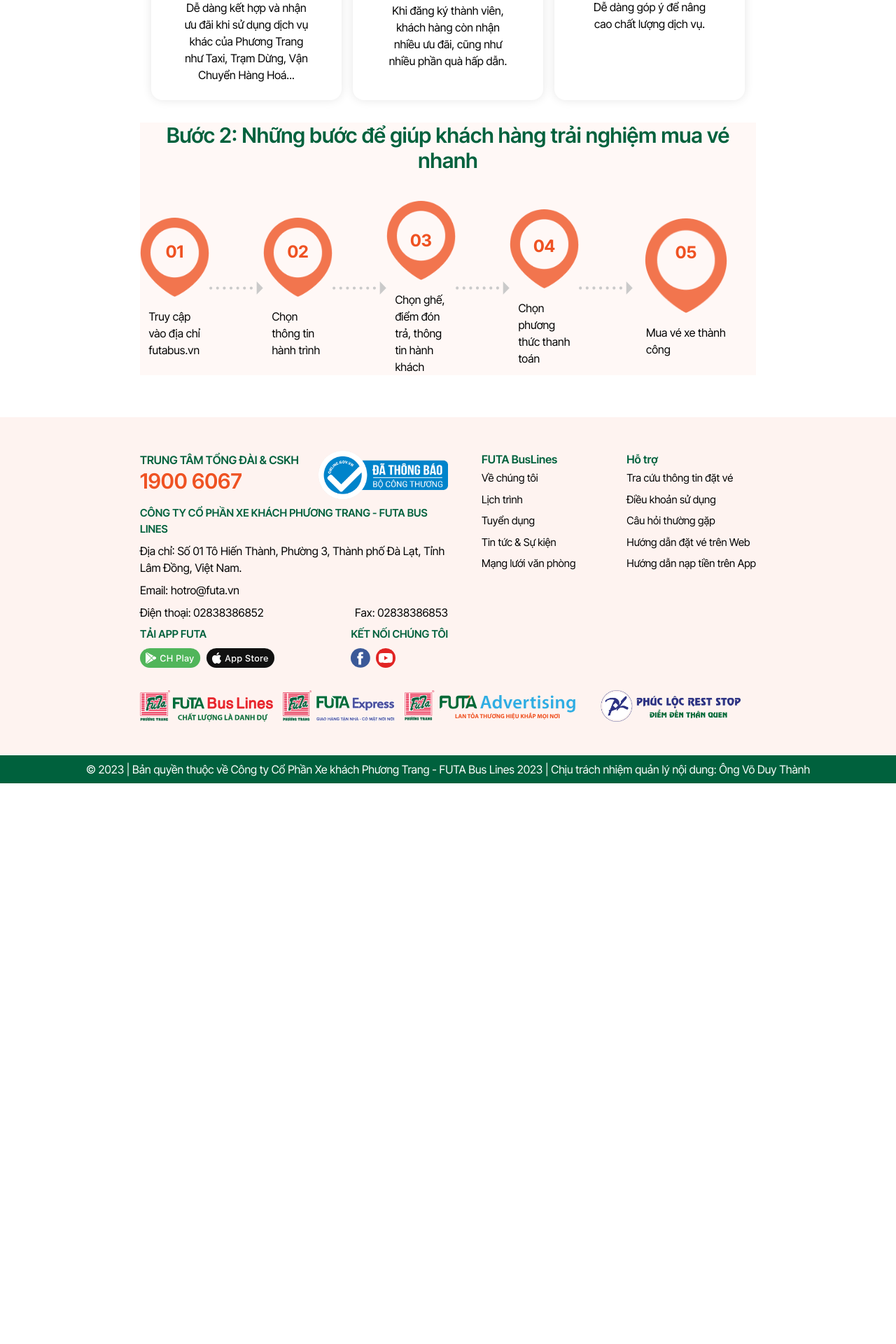
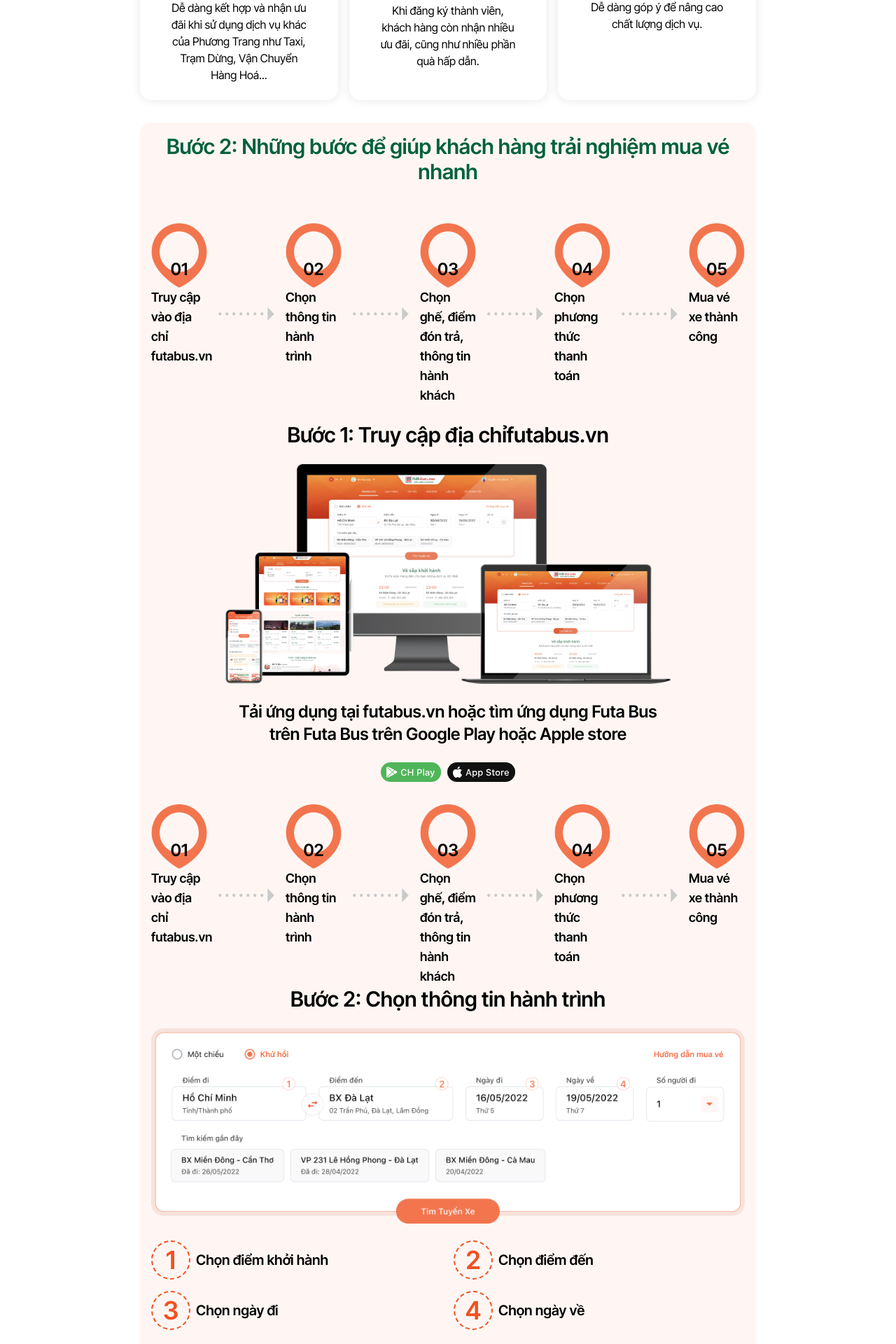
Before and after one commit to hnduong0711/Futa, a React (Vite) app: page /huong-dan-dat-ve-tren-web in a window 1280 px wide. Shown: the part 1359-3279 px from the top of the page at 70% size. Before the commit the page ends 2478 px from the top, so only its background shows below. Built offline with nearby package versions, Linux system fonts and the light colour scheme.

Commit message:
complete guide buy ticket

```diff
--- a/src/pages/GuideBuyPage.jsx
+++ b/src/pages/GuideBuyPage.jsx
@@ -6,13 +6,81 @@
   GBTChair,
   GBTComfortable,
   GBTcomment,
+  GBTCoStep3,
   GBTInterest,
+  GBTStep1,
+  GBTStep2_1,
+  GBTStep2_2,
+  GBTStep3,
+  GBTStep4,
+  GBTStep5,
   GBTStepProgress,
   GBTTime,
   GBTUlity,
 } from "../assets";
 
 const GuideBuyPage = () => {
+  const FlowSection = () => {
+    return (
+      <div className="grid grid-cols-9 gap-4">
+        {/* Step 1 */}
+        <div className="flex flex-col relative">
+          <img src={GBTBoundStepActive} alt="" />
+          <span className="absolute top-1/2 left-1/2 translate-x-[-50%] translate-y-[-250%] font-semibold text-2xl">
+            01
+          </span>
+          <span className="text-lg">Truy cập vào địa chỉ futabus.vn</span>
+        </div>
+        <div className="flex flex-col justify-center">
+          <img src={GBTStepProgress} alt="" className="" />
+        </div>
+        {/* Step 2 */}
+        <div className="flex flex-col relative">
+          <img src={GBTBoundStepActive} alt="" />
+          <span className="absolute top-1/2 left-1/2 translate-x-[-50%] translate-y-[-250%] font-semibold text-2xl">
+            02
+          </span>
+          <span className="text-lg">Chọn thông tin hành trình</span>
+        </div>
+        <div className="flex flex-col justify-center">
+          <img src={GBTStepProgress} alt="" className="" />
+        </div>
+        {/* Step 3 */}
+        <div className="flex flex-col relative">
+          <img src={GBTBoundStepActive} alt="" />
+          <span className="absolute top-1/2 left-1/2 translate-x-[-50%] translate-y-[-250%] font-semibold text-2xl">
+            03
+          </span>
+          <span className="text-lg">
+            Chọn ghế, điểm đón trả, thông tin hành khách
+          </span>
+        </div>
+        <div className="flex flex-col justify-center">
+          <img src={GBTStepProgress} alt="" className="" />
+        </div>
+        {/* Step 4 */}
+        <div className="flex flex-col relative">
+          <img src={GBTBoundStepActive} alt="" />
+          <span className="absolute top-1/2 left-1/2 translate-x-[-50%] translate-y-[-250%] font-semibold text-2xl">
+            04
+          </span>
+          <span className="text-lg">Chọn phương thức thanh toán</span>
+        </div>
+        <div className="flex flex-col justify-center">
+          <img src={GBTStepProgress} alt="" className="" />
+        </div>
+        {/* Step 5 */}
+        <div className="flex flex-col relative">
+          <img src={GBTBoundStepActive} alt="" />
+          <span className="absolute top-1/2 left-1/2 translate-x-[-50%] translate-y-[-250%] font-semibold text-2xl">
+            05
+          </span>
+          <span className="text-lg">Mua vé xe thành công</span>
+        </div>
+      </div>
+    );
+  };
+
   return (
     <div className="px-50 py-10">
       <div className="flex flex-col items-center space-y-8 py-5">
@@ -81,13 +149,14 @@
             giúp Khách hàng tiết kiệm thời gian quý báu.
           </span>
         </div>
+        {/* Step 1 */}
         <div className="flex flex-col items-center">
           <span className="text-futa-heading text-3xl font-semibold text-center pb-6">
             Bước 1: Những trải nghiệm nổi bật mà Ứng Dụng Mua Vé{" "}
             <span className="text-futa-primary">FUTA Bus</span> và Website{" "}
             <span className="text-futa-primary">futabus.vn</span> mang lại
           </span>
-          <div className="grid grid-cols-3 gap-4 px-4">
+          <div className="grid grid-cols-3 gap-4">
             <div className="flex flex-col items-center space-y-6 shadow-[0_0_14px_rgba(0,0,0,0.1)] rounded-2xl p-6">
               <img src={GBTTime} alt="icon" />
               <span className="px-5 text-center">
@@ -129,86 +198,216 @@
             </div>
           </div>
         </div>
-        <div className="flex flex-col items-center bg-futa-primary-hover/5 space-y-4">
+        {/* Step 2 */}
+        <div className="p-4 flex flex-col items-center bg-futa-primary/5 rounded-2xl w-full space-y-8 font-semibold">
           <span className="text-futa-heading text-3xl font-semibold text-center pb-6">
             Bước 2: Những bước để giúp khách hàng trải nghiệm mua vé nhanh
           </span>
-          <div className="flex justify-center items-center relative">
-            <div className="basis-1/5 flex">
-              <div className="flex flex-col relative items-center space-y-4">
-                <img
-                  src={GBTBoundStepActive}
-                  className="w-[80px] lg:w-[118px]"
-                  alt=""
-                />
-                <span className="absolute font-bold text-2xl top-1/6 text-futa-primary">
+          {/* Step 2.1 */}
+          <div className="flex flex-col w-full font-semibold items-center space-y-6">
+            {/* Flow section */}
+            <div className="grid grid-cols-9 gap-4">
+              {/* Step 1 */}
+              <div className="flex flex-col relative">
+                <img src={GBTBoundStepActive} alt="" />
+                <span className="absolute top-1/2 left-1/2 translate-x-[-50%] translate-y-[-250%] font-semibold text-2xl">
                   01
                 </span>
-                <span className="w-3/4">Truy cập vào địa chỉ futabus.vn</span>
+                <span className="text-lg">Truy cập vào địa chỉ futabus.vn</span>
               </div>
-              <img src={GBTStepProgress} className="" alt="" />
-            </div>
-            <div className="basis-1/5 flex">
-              <div className="flex flex-col relative items-center space-y-4">
-                <img
-                  src={GBTBoundStepActive}
-                  className="w-[80px] lg:w-[118px]"
-                  alt=""
-                />
-                <span className="absolute font-bold text-2xl top-1/6 text-futa-primary">
+              <div className="flex flex-col justify-center">
+                <img src={GBTStepProgress} alt="" className="" />
+              </div>
+              {/* Step 2 */}
+              <div className="flex flex-col relative">
+                <img src={GBTBoundStepActive} alt="" />
+                <span className="absolute top-1/2 left-1/2 translate-x-[-50%] translate-y-[-250%] font-semibold text-2xl">
                   02
                 </span>
-                <span className="w-3/4">Chọn thông tin hành trình</span>
+                <span className="text-lg">Chọn thông tin hành trình</span>
               </div>
-              <img src={GBTStepProgress} className="" alt="" />
-            </div>
-
-            <div className="basis-1/5 flex">
-              <div className="flex flex-col relative items-center space-y-4">
-                <img
-                  src={GBTBoundStepActive}
-                  className="w-[80px] lg:w-[118px]"
-                  alt=""
-                />
-                <span className="absolute font-bold text-2xl top-1/6 text-futa-primary">
+              <div className="flex flex-col justify-center">
+                <img src={GBTStepProgress} alt="" className="" />
+              </div>
+              {/* Step 3 */}
+              <div className="flex flex-col relative">
+                <img src={GBTBoundStepActive} alt="" />
+                <span className="absolute top-1/2 left-1/2 translate-x-[-50%] translate-y-[-250%] font-semibold text-2xl">
                   03
                 </span>
-                <span className="w-3/4">
+                <span className="text-lg">
                   Chọn ghế, điểm đón trả, thông tin hành khách
                 </span>
               </div>
-              <img src={GBTStepProgress} className="" alt="" />
-            </div>
-
-            <div className="basis-1/5 flex">
-              <div className="flex flex-col relative items-center space-y-4">
-                <img
-                  src={GBTBoundStepActive}
-                  className="w-[80px] lg:w-[118px]"
-                  alt=""
-                />
-                <span className="absolute font-bold text-2xl top-1/6 text-futa-primary">
+              <div className="flex flex-col justify-center">
+                <img src={GBTStepProgress} alt="" className="" />
+              </div>
+              {/* Step 4 */}
+              <div className="flex flex-col relative">
+                <img src={GBTBoundStepActive} alt="" />
+                <span className="absolute top-1/2 left-1/2 translate-x-[-50%] translate-y-[-250%] font-semibold text-2xl">
                   04
                 </span>
-                <span className="w-3/4">Chọn phương thức thanh toán</span>
+                <span className="text-lg">Chọn phương thức thanh toán</span>
               </div>
-              <img src={GBTStepProgress} className="" alt="" />
-            </div>
-
-            <div className="basis-1/5 flex">
-              <div className="flex flex-col relative items-center space-y-4">
-                <img
-                  src={GBTBoundStepActive}
-                  className="w-[80px] lg:w-[118px]"
-                  alt=""
-                />
-                <span className="absolute font-bold text-2xl top-1/6 text-futa-primary">
+              <div className="flex flex-col justify-center">
+                <img src={GBTStepProgress} alt="" className="" />
+              </div>
+              {/* Step 5 */}
+              <div className="flex flex-col relative">
+                <img src={GBTBoundStepActive} alt="" />
+                <span className="absolute top-1/2 left-1/2 translate-x-[-50%] translate-y-[-250%] font-semibold text-2xl">
                   05
                 </span>
-                <span className="w-3/4">Mua vé xe thành công</span>
+                <span className="text-lg">Mua vé xe thành công</span>
+              </div>
+            </div>
+            <span className="text-3xl text-center">
+              Bước 1: Truy cập địa chỉfutabus.vn
+            </span>
+            <img src={GBTStep1} alt="step2.1" className="w-3/4" />
+            <span className="text-2xl text-center w-3/4">
+              Tải ứng dụng tại futabus.vn hoặc tìm ứng dụng Futa Bus trên Futa
+              Bus trên Google Play hoặc Apple store
+            </span>
+            <div className="flex flex-col items-center space-y-2">
+              <div className="flex space-x-2">
+                <img
+                  src={Chplay}
+                  alt="chplay"
+                  className="cursor-pointer"
+                  onClick={() =>
+                    window.open(
+                      "https://play.google.com/store/apps/details?id=client.facecar.com",
+                      "_blank"
+                    )
+                  }
+                />
+                <img
+                  src={Appstore}
+                  alt="chplay"
+                  className="cursor-pointer"
+                  onClick={() =>
+                    window.open(
+                      "https://apps.apple.com/vn/app/futa/id1126633800",
+                      "_blank"
+                    )
+                  }
+                />
               </div>
             </div>
           </div>
+
+          {/* Step 2.2.1 */}
+          <div className="flex flex-col items-center">
+            {/* Flow section */}
+            {FlowSection()}
+            <span className="text-3xl text-center pb-6">
+              Bước 2: Chọn thông tin hành trình
+            </span>
+            <img src={GBTStep2_1} alt="step2.1" />
+            <div className="grid grid-cols-2 grid-rows-2 gap-4 pt-6 w-full">
+              <div className="flex space-x-2 items-center">
+                <span className="border-2 border-dashed border-futa-primary rounded-full size-14 font-semibold flex justify-center items-center text-4xl text-futa-primary">
+                  1
+                </span>
+                <span className="text-xl font-semibold">
+                  Chọn điểm khởi hành
+                </span>
+              </div>
+              <div className="flex space-x-2 items-center">
+                <span className="border-2 border-dashed border-futa-primary rounded-full size-14 font-semibold flex justify-center items-center text-4xl text-futa-primary">
+                  2
+                </span>
+                <span className="text-xl font-semibold">Chọn điểm đến</span>
+              </div>
+              <div className="flex space-x-2 items-center">
+                <span className="border-2 border-dashed border-futa-primary rounded-full size-14 font-semibold flex justify-center items-center text-4xl text-futa-primary">
+                  3
+                </span>
+                <span className="text-xl font-semibold">Chọn ngày đi</span>
+              </div>
+              <div className="flex space-x-2 items-center">
+                <span className="border-2 border-dashed border-futa-primary rounded-full size-14 font-semibold flex justify-center items-center text-4xl text-futa-primary">
+                  4
+                </span>
+                <span className="text-xl font-semibold">Chọn ngày về</span>
+              </div>
+            </div>
+          </div>
+          {/* Step 2.2.2 */}
+          <div className="flex flex-col items-center">
+            <img src={GBTStep2_2} alt="step2.1" />
+            <div className="grid grid-cols-2 grid-rows-3 gap-4 pt-6 w-full">
+              <div className="flex space-x-2 items-center">
+                <span className="border-2 border-dashed border-futa-primary rounded-full size-14 font-semibold flex justify-center items-center text-4xl text-futa-primary">
+                  1
+                </span>
+                <span className="text-xl font-semibold">
+                  Chọn điểm khởi hành
+                </span>
+              </div>
+              <div className="flex space-x-2 items-center">
+                <span className="border-2 border-dashed border-futa-primary rounded-full size-14 font-semibold flex justify-center items-center text-4xl text-futa-primary">
+                  2
+                </span>
+                <span className="text-xl font-semibold">Chọn điểm đến</span>
+              </div>
+              <div className="flex space-x-2 items-center">
+                <span className="border-2 border-dashed border-futa-primary rounded-full size-14 font-semibold flex justify-center items-center text-4xl text-futa-primary">
+                  3
+                </span>
+                <span className="text-xl font-semibold">Chọn ngày đi</span>
+              </div>
+              <div className="flex space-x-2 items-center">
+                <span className="border-2 border-dashed border-futa-primary rounded-full size-14 font-semibold flex justify-center items-center text-4xl text-futa-primary">
+                  4
+                </span>
+                <span className="text-xl font-semibold">Chọn ngày về</span>
+              </div>
+              <div className="flex space-x-2 items-center">
+                <span className="border-2 border-dashed border-futa-primary rounded-full size-14 font-semibold flex justify-center items-center text-4xl text-futa-primary">
+                  5
+                </span>
+                <span className="text-xl font-semibold">Chọn nhanh số ghế</span>
+              </div>
+            </div>
+          </div>
+          {/* Step 2.3 */}
+          <div className="flex flex-col items-center">
+            {/* Flow section */}
+            {FlowSection()}
+            <span className="text-3xl text-center">
+              Bước 3: Chọn ghế, điểm đón trả, thông tin hành khách
+            </span>
+            <img src={GBTStep3} alt="step2.3" className="" />
+          </div>
+          {/* Step 2.4 */}
+          <div className="flex flex-col items-center">
+            {/* Flow section */}
+            {FlowSection()}
+            <span className="text-3xl text-center">
+              Bước 4: Chọn phương thức thanh toán
+            </span>
+            <img src={GBTStep4} alt="step2.4" className="" />
+          </div>
+          {/* Step 2.5 */}
+          <div className="flex flex-col items-center">
+            {/* Flow section */}
+            {FlowSection()}
+            <span className="text-3xl text-center">
+              Bước 5: Mua vé thành công
+            </span>
+            <img src={GBTStep5} alt="step2.5" className="" />
+          </div>
+        </div>
+        {/* Step 3 */}
+        <div className="flex flex-col items-center">
+          <span className="text-futa-heading text-3xl font-semibold text-center pb-6">
+            Bước 3: Vé xe sẽ được gửi về Email. Quý khách vui lòng kiểm tra
+            Email để nhận vé
+          </span>
+          <img src={GBTCoStep3} alt="step3" className="w-3/4" />
         </div>
       </div>
     </div>
--- a/src/pages/Homepage.jsx
+++ b/src/pages/Homepage.jsx
@@ -7,6 +7,7 @@
 import { CMS1 } from "../assets";
 
 const Homepage = () => {
+
   return (
     <div className="px-50 py-10 relative">
       <div className="flex flex-col pt-44 space-y-12">
```
